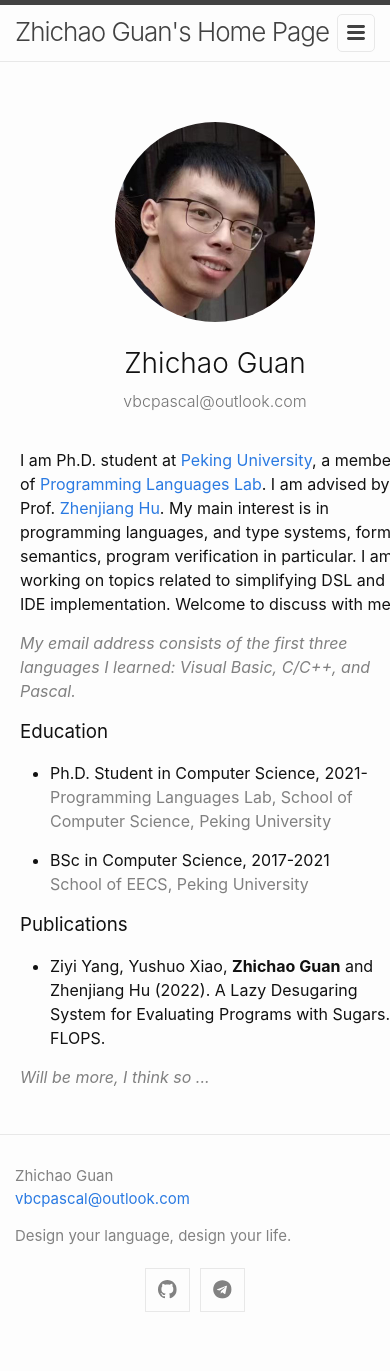
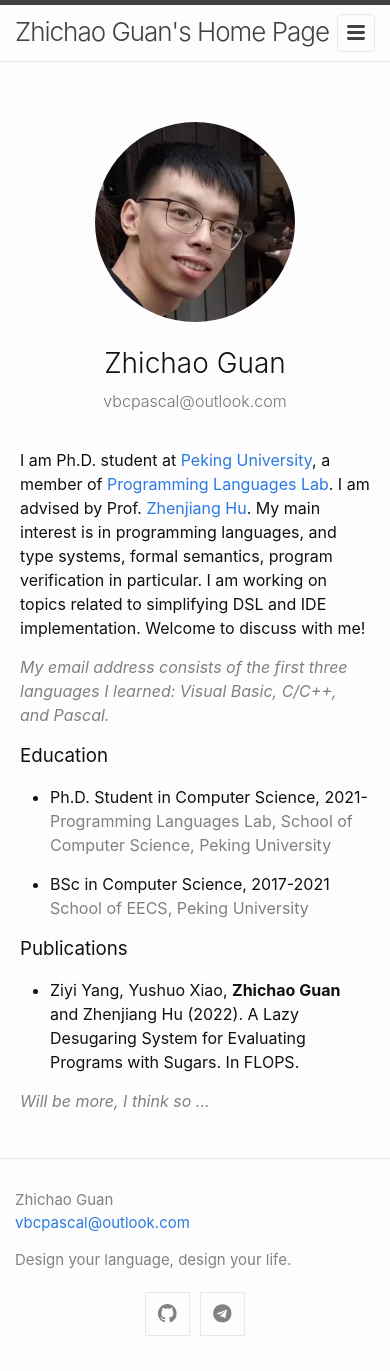
Before and after one commit to vbcpascal/vbcpascal.github.io, a Jekyll site: the page built from index.md, in a window 390 px wide. Built offline with Jekyll 4.4.1, drawn with Linux system fonts in a browser that asks for light colours; before the commit the page ends 1347 px from its top, so only the background shows below that.

Commit message:
Fix mobile view

```diff
--- a/_sass/minima/custom-styles.scss
+++ b/_sass/minima/custom-styles.scss
@@ -47,8 +47,7 @@
 }
 
 .index-row {
-  display: flex;
-  flex-wrap: wrap;
+  display: block;
   margin-left: -15px;
   margin-right: -15px;
 }
```
